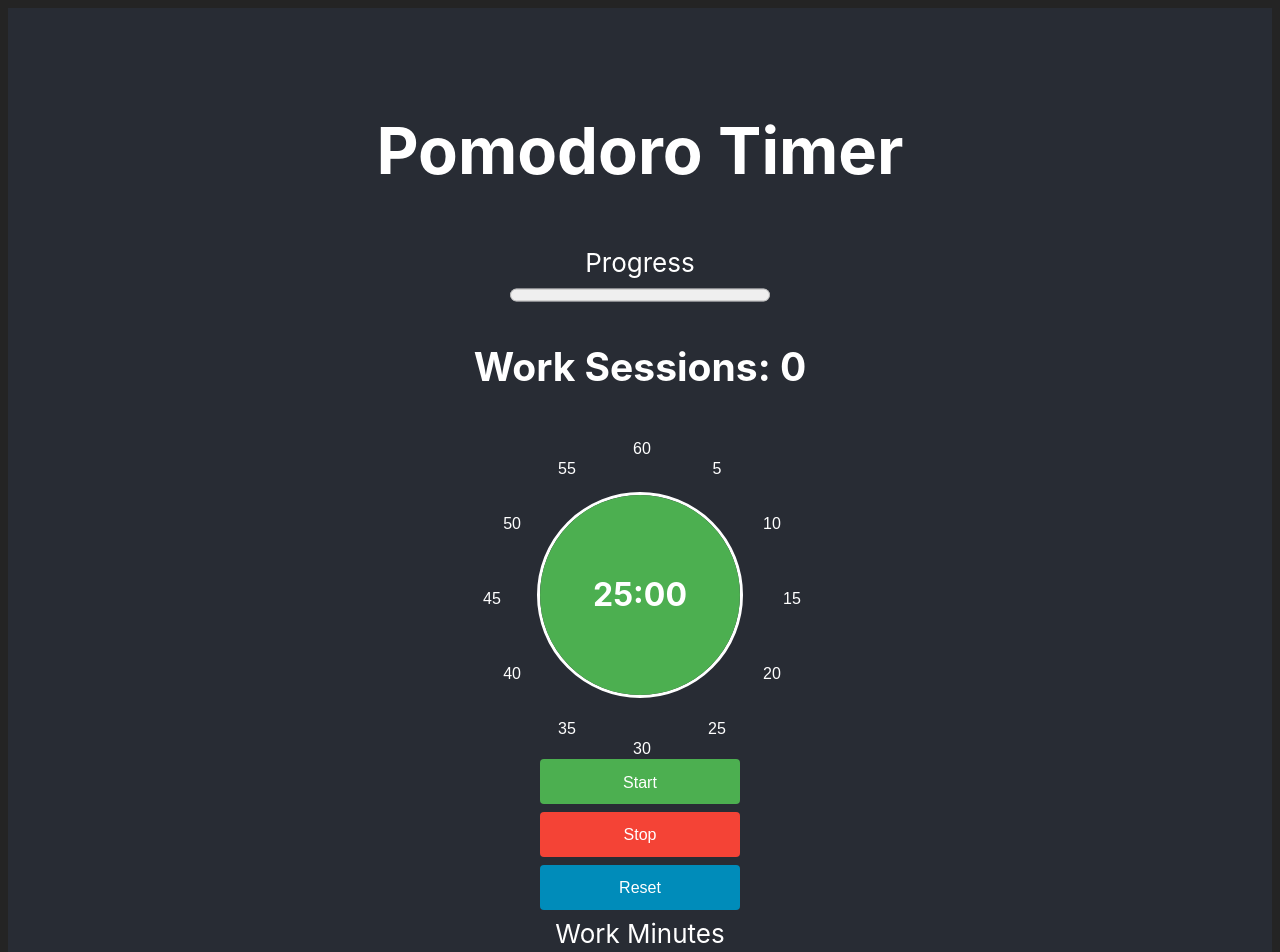
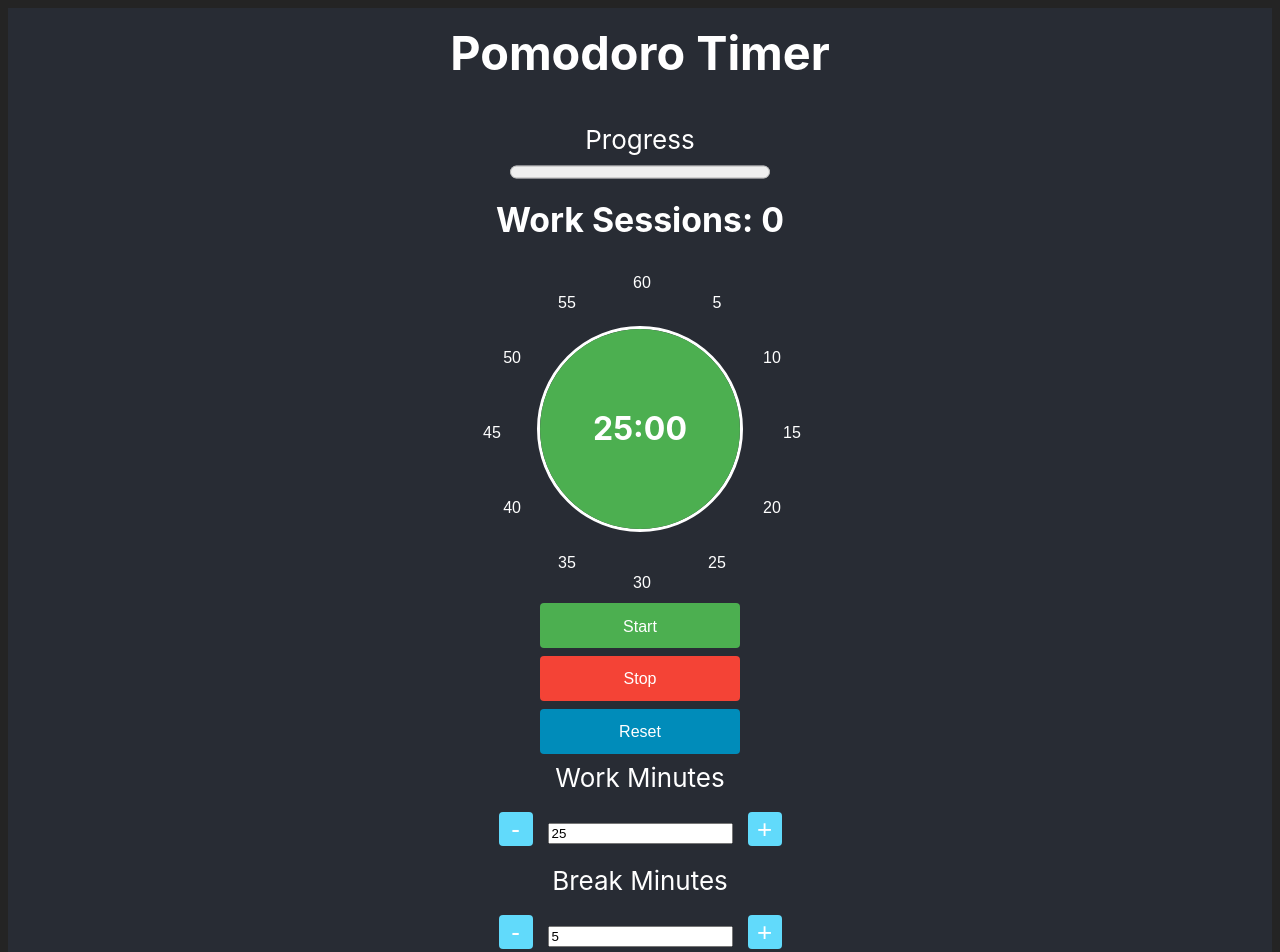
Before and after one commit to MrJanHorak/pomodoro-timer, a React (Vite) app: page / in a window 1280 px wide. Shown: the top 952 px of the page. Built offline with nearby package versions, Linux system fonts and the light colour scheme.

Commit message:
tweak css

```diff
--- a/src/App.css
+++ b/src/App.css
@@ -1,6 +1,6 @@
 .App {
   text-align: center;
-  padding: 50px;
+  padding: 5px;
   background-color: #282c34;
   min-height: 100vh;
   display: flex;
@@ -12,17 +12,13 @@
 }
 
 h1 {
-  font-size: 2.5em;
-}
-
-h2 {
-  font-size: 2em;
-  margin: 20px;
+  font-size: 1.8em;
+  margin-top: 5px;
 }
 
 h3 {
-  font-size: 1.5em;
-  margin-top: 30px;
+  font-size: 1.3em;
+  margin-top: 10px;
 }
 
 button {
@@ -75,13 +71,13 @@ button {
   flex-direction: row;
   justify-content: center;
   align-items: center;
-  margin: 10px;
+  margin-bottom: 20px;
 }
 
 .plus-minus {
-  width: 64px;
-  height: 64px;
-  font-size: 2em;
+  width: 34px;
+  height: 34px;
+  font-size: 1em;
   margin: 15px;
 }
 
```
